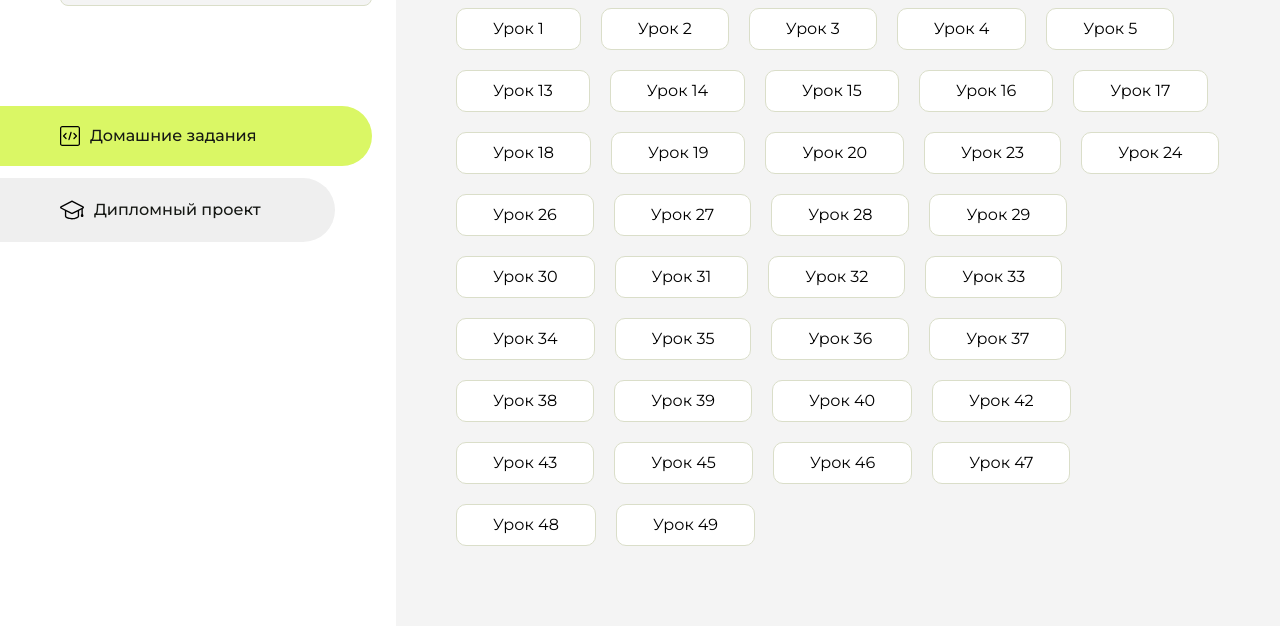
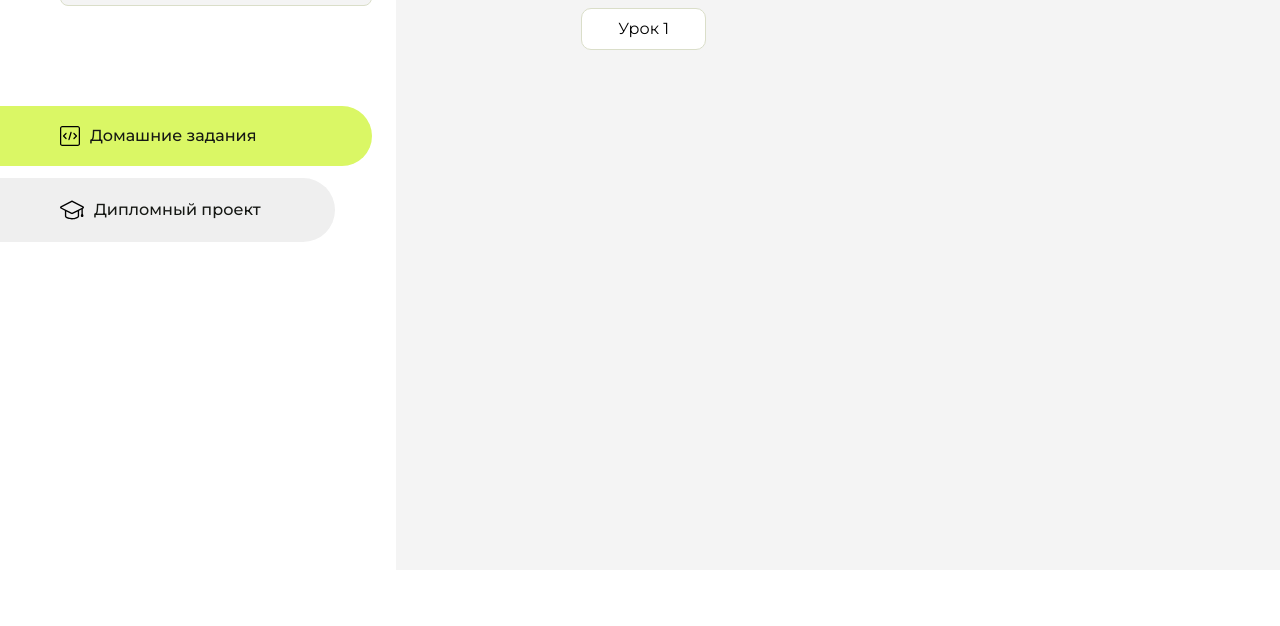
Before and after one commit to TellerUp/Homework, a plain HTML site: page index.html in a window 1280 px wide. Shown: the part 230-856 px from the top of the page. After the commit the page ends 800 px from the top, so only its background shows below. Drawn offline with Linux system fonts and the light colour scheme.

Commit message:
Update index.html

```diff
--- a/index.html
+++ b/index.html
@@ -93,115 +93,7 @@
                 <div class="content__title">Домашние задания</div>
                 <ul class="content__list">
                     <li class="content__list-item">
-                        <a href="intro-1/index.html">Урок 1</a>
-                    </li>
-                    <li class="content__list-item">
-                        <a href="intro-2/index.html">Урок 2</a>
-                    </li>
-                    <li class="content__list-item">
-                        <a href="intro-3/index.html">Урок 3</a>
-                    </li>
-                    <li class="content__list-item">
-                        <a href="intro-4/index.html">Урок 4</a>
-                    </li>
-                    <li class="content__list-item">
-                        <a href="intro-5/index.html">Урок 5</a>
-                    </li>
-                    <li class="content__list-item">
-                        <a href="html-13/index.html">Урок 13</a>
-                    </li>
-                    <li class="content__list-item">
-                        <a href="html-14/index.html">Урок 14</a>
-                    </li>
-                    <li class="content__list-item">
-                        <a href="html-15/index.html">Урок 15</a>
-                    </li>
-                    <li class="content__list-item">
-                        <a href="html-16/index.html">Урок 16</a>
-                    </li>
-                    <li class="content__list-item">
-                        <a href="html-17/index.html">Урок 17</a>
-                    </li>
-                    <li class="content__list-item">
-                        <a href="html-18/index.html">Урок 18</a>
-                    </li>
-                    <li class="content__list-item">
-                        <a href="html-19/index.html">Урок 19</a>
-                    </li>
-                    <li class="content__list-item">
-                        <a href="html-20/index.html">Урок 20</a>
-                    </li>
-                    <li class="content__list-item">
-                        <a href="CSS-23/index.html">Урок 23</a>
-                    </li>
-                    <li class="content__list-item">
-                        <a href="CSS-24/index.html">Урок 24</a>
-                    </li>
-                    <li class="content__list-item">
-                        <a href="CSS-26/index.html">Урок 26</a>
-                    </li>
-                    <li class="content__list-item">
-                        <a href="CSS-27/index.html">Урок 27</a>
-                    </li>
-                    <li class="content__list-item">
-                        <a href="CSS-28/index.html">Урок 28</a>
-                    </li>
-                    <li class="content__list-item">
-                        <a href="CSS-29/index.html">Урок 29</a>
-                    </li>
-                    <li class="content__list-item">
-                        <a href="CSS-30/index.html">Урок 30</a>
-                    </li>
-                    <li class="content__list-item">
-                        <a href="CSS-31/index.html">Урок 31</a>
-                    </li>
-                    <li class="content__list-item">
-                        <a href="CSS-32/index.html">Урок 32</a>
-                    </li>
-                    <li class="content__list-item">
-                        <a href="CSS-33/index.html">Урок 33</a>
-                    </li>
-                    <li class="content__list-item">
-                        <a href="CSS-34/index.html">Урок 34</a>
-                    </li>
-                    <li class="content__list-item">
-                        <a href="CSS-35/index.html">Урок 35</a>
-                    </li>
-                    <li class="content__list-item">
-                        <a href="CSS-36/index.html">Урок 36</a>
-                    </li>
-                    <li class="content__list-item">
-                        <a href="CSS-37/index.html">Урок 37</a>
-                    </li>
-                    <li class="content__list-item">
-                        <a href="CSS-38/index.html">Урок 38</a>
-                    </li>
-                    <li class="content__list-item">
-                        <a href="CSS-39/index.html">Урок 39</a>
-                    </li>
-                    <li class="content__list-item">
-                        <a href="CSS-40/index.html">Урок 40</a>
-                    </li>
-                    <li class="content__list-item">
-                        <a href="CSS-42/index.html">Урок 42</a>
-                    </li>
-                    <li class="content__list-item">
-                        <a href="lesson-43-layout/index.html">Урок 43</a>
-                    </li>
-                    <li class="content__list-item">
-                        <a href="lesson-45/index.html">Урок 45</a>
-                    </li>
-                    <li class="content__list-item">
-                        <a href="lesson-46/index.html">Урок 46</a>
-                    </li>
-                    <li class="content__list-item">
-                        <a href="lesson-47/index.html">Урок 47</a>
-                    </li>
-                    <li class="content__list-item">
-                        <a href="lesson-48/index.html">Урок 48</a>
-                    </li>
-                    <li class="content__list-item">
-                        <a href="lesson-49/index.html">Урок 49</a>
+                        <a href="intro-5/index.html">Урок 1</a>
                     </li>
                 </ul>
             </div>
```
